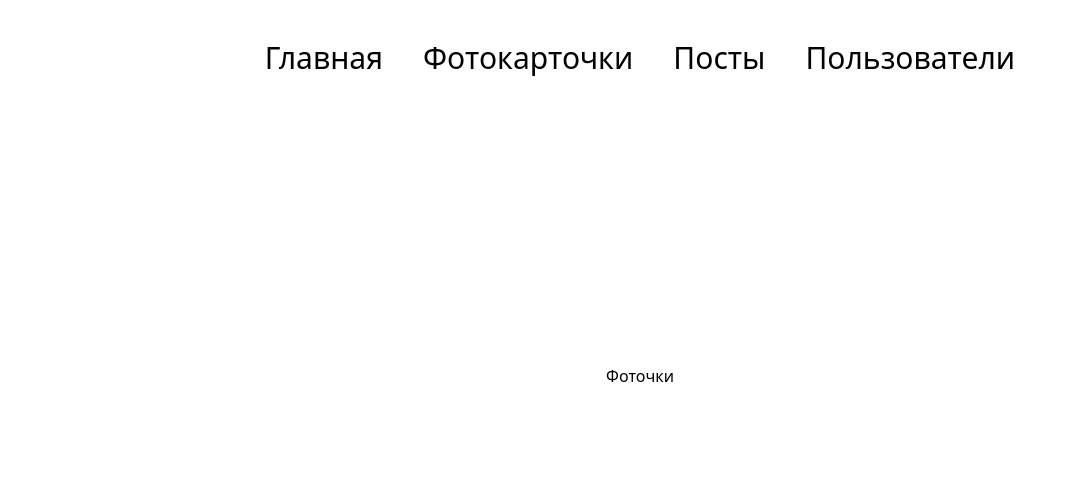
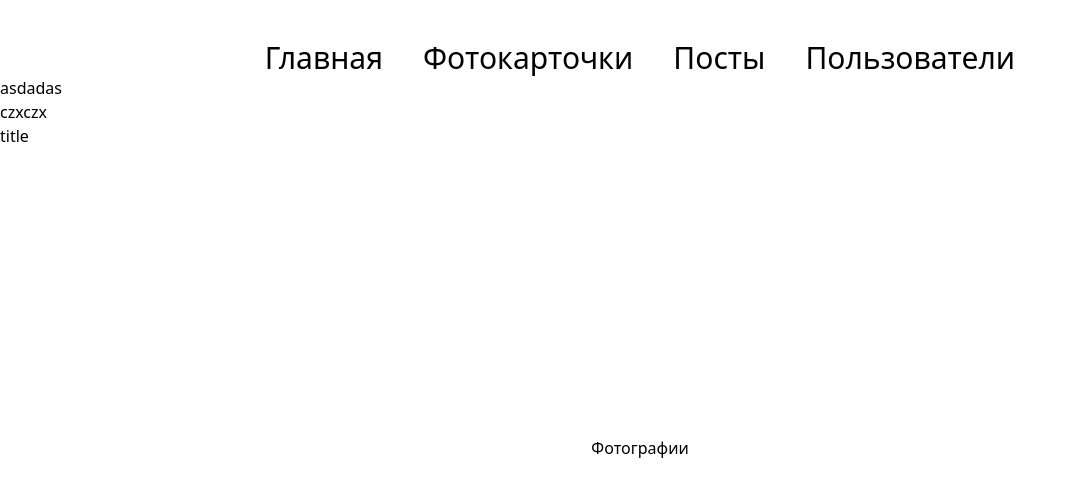
Before and after one commit to parkhomenko-alexander/dnk, a Next.js app: page /photos in a window 1280 px wide. Shown: the top 496 px of the page, without its empty margins (0-1075 px from the left). Built offline with nearby package versions, Linux system fonts and the light colour scheme.

Commit message:
some changes

```diff
--- /dev/null
+++ b/src/components/layout/Layout.tsx
@@ -0,0 +1,13 @@
+import { FC, PropsWithChildren } from "react";
+import Navigation from "../navigation/Navigation";
+
+const Layout: FC<PropsWithChildren> = ({ children }) => {
+    return (
+        <>
+            <Navigation />
+            {children}
+        </>
+    )
+}
+
+export default Layout
--- a/src/components/navigation/Navigation.tsx
+++ b/src/components/navigation/Navigation.tsx
@@ -10,7 +10,7 @@ const Navigation: FC = () => {
                 {
                     navItems.map(navItem => {
                         return (
-                            <li>
+                            <li key={navItem.text}>
                                 <Link
                                     className="transition ease-in-out duration-500 hover:text-cyan-700"
                                     href={`${navItem.url}`}
--- a/src/pages/_app.tsx
+++ b/src/pages/_app.tsx
@@ -1,6 +1,15 @@
+import Layout from '@/components/layout/Layout'
 import '@/styles/globals.css'
 import type { AppProps } from 'next/app'
 
 export default function App({ Component, pageProps }: AppProps) {
-  return <Component {...pageProps} />
+  console.log(pageProps)
+
+  return (
+    <Layout>
+      <div onClick={ (event) => {alert('asdasd')} }>asdadas</div>
+      <div>czxczx</div>
+      <Component {...pageProps} />
+    </Layout>
+  )
 }
--- a/src/pages/index.tsx
+++ b/src/pages/index.tsx
@@ -1,10 +1,7 @@
-import Navigation from "@/components/navigation/Navigation";
-
 export default function Home() {
   return (
     <>
       <div className="h-screen">
-        <Navigation />
         <div className="h-3/4 flex justify-center items-center tx-xl">Главная</div>
       </div>
     </>
--- a/src/pages/photos.tsx
+++ b/src/pages/photos.tsx
@@ -1,12 +1,11 @@
-import Navigation from "@/components/navigation/Navigation";
 import { FC } from "react";
 
-const Photos: FC = () => {
+const Photos: FC = ( title='Какой то тайтл' ) => {
     return (
         <>
             <div className="h-screen">
-                <Navigation />
-                <div className="h-3/4 flex justify-center items-center tx-xl">Фоточки</div>
+                <div>title</div>
+                <div className="h-3/4 flex justify-center items-center tx-xl"> Фотографии </div>
             </div>
         </>
     )
--- a/src/pages/posts.tsx
+++ b/src/pages/posts.tsx
@@ -1,11 +1,9 @@
-import Navigation from "@/components/navigation/Navigation";
 import { FC } from "react";
 
 const Posts: FC = () => {
     return (
         <>
             <div className="h-screen">
-                <Navigation />
                 <div className="h-3/4 flex justify-center items-center tx-xl">Посты</div>
             </div>
         </>
--- a/src/pages/users.tsx
+++ b/src/pages/users.tsx
@@ -1,11 +1,9 @@
-import Navigation from "@/components/navigation/Navigation";
 import { FC } from "react";
 
 const Users: FC = () => {
     return (
         <>
             <div className="h-screen">
-                <Navigation />
                 <div className="h-3/4 flex justify-center items-center tx-xl">Пользователи</div>
             </div>
         </>
```
Also changed, not shown: a.txt (added), 1 other file (tests, documents, lock files or other folders).
